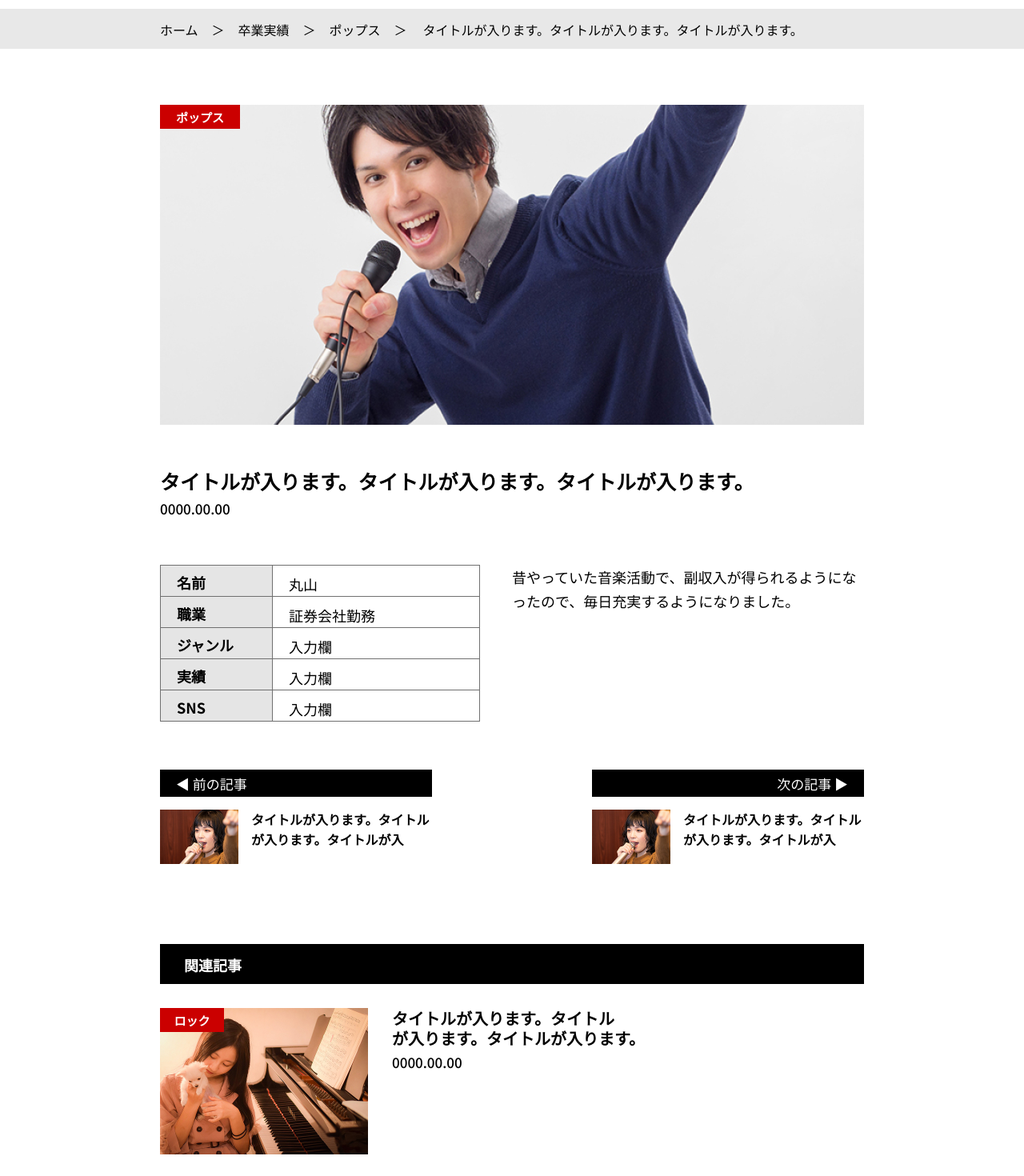
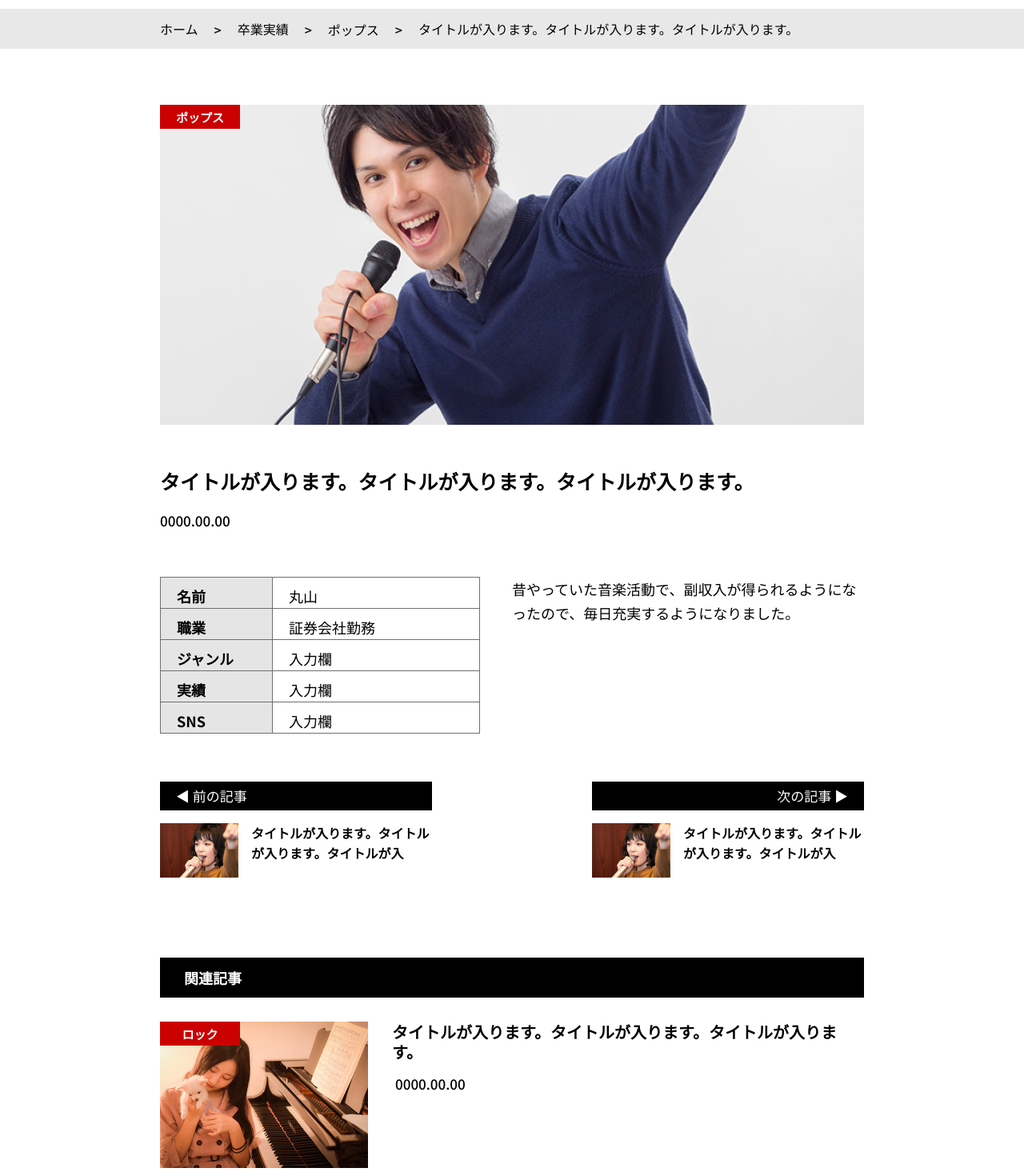
Before and after one commit to rinasuzuki52/musicschool, a website: page result-details.html in a window 1280 px wide. Shown: the part 69-1539 px from the top of the page at 80% size. Drawn offline with nearby package versions, Linux system fonts and the light colour scheme.

Commit message:
パーフェクトピクセル

```diff
--- a/result-details.html
+++ b/result-details.html
@@ -62,13 +62,13 @@
             <div class="p-result-details-breadcrumbs__inner p-breadcrumbs__inner l-inner">
                 <nav class="p-breadcrumbs__list">
                     <ul>
-                      <li><a class="p-breadcrumbs__item" href="/index.html">ホーム</a></li>
-                      <li><p class="p-breadcrumbs__item">＞</p></li>
-                      <li><a class="p-breadcrumbs__item" href="/result-list.html">卒業実績</a></li>
-                      <li><p class="p-breadcrumbs__item">＞</p></li>
-                      <li><p class="p-breadcrumbs__item">ポップス</p></li>
-                      <li><p class="p-breadcrumbs__item">＞</p></li> <br>
-                      <li><p class="p-breadcrumbs__item">タイトルが入ります。タイトルが入ります。タイトルが入ります。</p></li>
+                      <li><a class="p-breadcrumbs__item p-breadcrumbs__item2" href="/index.html">ホーム</a></li>
+                      <li><p class="p-breadcrumbs__item p-breadcrumbs__item2">></p></li>
+                      <li><a class="p-breadcrumbs__item p-breadcrumbs__item2" href="/result-list.html">卒業実績</a></li>
+                      <li><p class="p-breadcrumbs__item p-breadcrumbs__item2">></p></li>
+                      <li><p class="p-breadcrumbs__item p-breadcrumbs__item2">ポップス</p></li>
+                      <li><p class="p-breadcrumbs__item p-breadcrumbs__item2">></p></li>
+                      <li><p class="p-breadcrumbs__item p-breadcrumbs__text">タイトルが入ります。タイトルが入ります。タイトルが入ります。</p></li>
                     </ul>
                 </nav>
             </div>
@@ -174,7 +174,7 @@
                                 </div>
                                 <div class="p-related__textarea">
                                     <h3 class="p-related__title">
-                                        タイトルが入ります。タイトル<p class="u-pc">が入ります。タイトルが入ります。</p>
+                                        タイトルが入ります。タイトル<span class="u-pc">が入ります。タイトルが入ります。</span>
                                     </h3>
                                     <time datetime="0000-00-00" class="p-related__time">
                                         0000.00.00
@@ -192,12 +192,12 @@
                                         </picture>
                                     </div>
                                     <div class="p-related__caption c-caption">
-                                        ロック
+                                        ジャズ
                                     </div>
                                 </div>
                                 <div class="p-related__textarea">
                                     <h3 class="p-related__title">
-                                        タイトルが入ります。タイトル<p class="u-pc">が入ります。タイトルが入ります。</p>
+                                        タイトルが入ります。タイトル<span class="u-pc">が入ります。タイトルが入ります。</span>
                                     </h3>
                                     <time datetime="0000-00-00" class="p-related__time">
                                         0000.00.00
@@ -215,12 +215,12 @@
                                         </picture>
                                     </div>
                                     <div class="p-related__caption c-caption">
-                                        ロック
+                                        ラテン
                                     </div>
                                 </div>
                                 <div class="p-related__textarea">
                                     <h3 class="p-related__title">
-                                        タイトルが入ります。タイトル<p class="u-pc">が入ります。タイトルが入ります。</p>
+                                        タイトルが入ります。タイトル<span class="u-pc">が入ります。タイトルが入ります。</span>
                                     </h3>
                                     <time datetime="0000-00-00" class="p-related__time">
                                         0000.00.00
--- a/scss/object/project/_p-breadcrumbs.scss
+++ b/scss/object/project/_p-breadcrumbs.scss
@@ -6,15 +6,7 @@
 // p-breadcrumbs
 // ==========================================================================
 
-.p-breadcrumbs__inner {
-    padding-inline: rem(23);
-    @include sp {
-        padding-inline: rem(13);
-    }
-}
-
 .p-breadcrumbs {
-    padding-top: rem(3);
     background-color: #e8e8e8;
 }
 
@@ -25,20 +17,40 @@
 
 .p-breadcrumbs__list ul {
     width: 100%;
+    max-width: rem(880);
     display: flex;
     height: 100%;
-    column-gap: rem(3);
+    column-gap: rem(20);
+    align-items: center;
+    flex-wrap: wrap;
+    margin: 0 auto;
+}
+
+.p-breadcrumbs__list li {
+    height: 100%;
 }
 
 .p-breadcrumbs__item {
-    display: flex;
     height: 100%;
-    padding: rem(7);
     font-size: rem(16);
-    line-height: calc(33 / 16);
+    line-height: 1;
+    padding-block: rem(18) rem(16);
     @include sp {
-        padding: rem(0);
-        padding-inline: rem(7);
+        padding-block: rem(3) 0;
+        line-height: calc(33 / 16);
+        display: flex;
+        align-items: center;
+    }
+}
+
+.p-breadcrumbs__item2 {
+    @include sp {
+        @include sp {
+        line-height: 1;
+        padding-block: rem(12) 0;
+        display: flex;
+        align-items: center;
+    }
     }
 }
 
@@ -49,3 +61,12 @@
         opacity: 0.5;
     }
 }
+
+.p-breadcrumbs__text {
+    line-height: calc(33 / 16);
+    padding-block: 0;
+    @include sp {
+        line-height: 1.2;
+        padding-block: rem(4) rem(6);
+    }
+}
--- a/scss/object/project/_p-result-details.scss
+++ b/scss/object/project/_p-result-details.scss
@@ -49,9 +49,13 @@
 }
 
 .p-details__time {
+    display: inline-block;
     margin-top: rem(15);
     font-size: rem(17);
     line-height: calc(30 / 17);
+    @include sp {
+        margin-top: rem(6);
+    }
 }
 
 .p-details__tablearea {
@@ -83,7 +87,7 @@
     font-size: rem(18);
     line-height: calc(30 / 18);
     border: rem(0.5) solid #707070;
-    padding-block: rem(8) 0;
+    padding-top: rem(8);
     padding-left: rem(20);
     text-align: left;
     @include sp {
@@ -95,7 +99,7 @@
     background-color: #E5E5E5;
     font-weight: 700;
     width: rem(140);
-    padding-block: rem(5.5) rem(2);
+    padding-block: rem(8) rem(0);
     @include sp {
         width: rem(120);
     }
@@ -141,7 +145,7 @@
     font-size: rem(17);
     line-height: calc(30 / 17);
     text-align: left;
-    padding: rem(3) rem(20) rem(1);
+    padding: rem(3) rem(20) rem(3);
     width: 100%;
     @include sp {
         padding: rem(4) rem(20) rem(3);
@@ -185,7 +189,7 @@
 .p-related {
     margin-top: rem(100);
     @include sp {
-        margin-top: rem(70);
+        margin-top: rem(62);
     }
 }
 
@@ -195,7 +199,7 @@
     font-size: rem(18);
     font-weight: 600;
     line-height: calc(33 / 18);
-    padding: rem(10) 0 rem(7) rem(30);
+    padding: rem(9) 0 rem(8) rem(30);
     text-align: left;
     @include sp {
         text-align: center;
@@ -208,6 +212,10 @@
     display: flex;
     flex-direction: column;
     row-gap: rem(30);
+    @include sp {
+        margin-top: rem(20);
+        row-gap: rem(20);
+    }
 }
 
 .p-related__wrap {
@@ -239,6 +247,13 @@
     }
 }
 
+.p-related__caption {
+    width: rem(100);
+    @include sp {
+        width: rem(80);
+    }
+}
+
 .p-related__textarea {
     flex: 1;
 }
@@ -247,7 +262,6 @@
     font-size: rem(20);
     line-height: calc(25 / 20);
     font-weight: 600;
-    margin-bottom: rem(3);
     @include sp {
         font-size: rem(17);
         line-height: calc(28 / 17);
@@ -255,10 +269,14 @@
 }
 
 .p-related__time {
+    display: inline-block;
     font-size: rem(17);
     line-height: calc(30 / 17);
+    margin-top: rem(13);
+    padding-left: rem(4);
     @include sp {
         margin-top: rem(3);
+        padding-left: 0;
     }
 }
 
```
Also changed, not shown: css/style.css.
